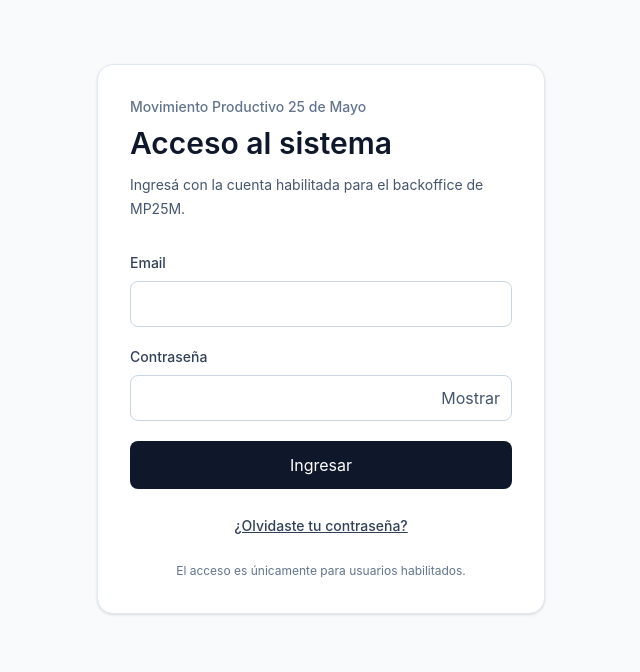
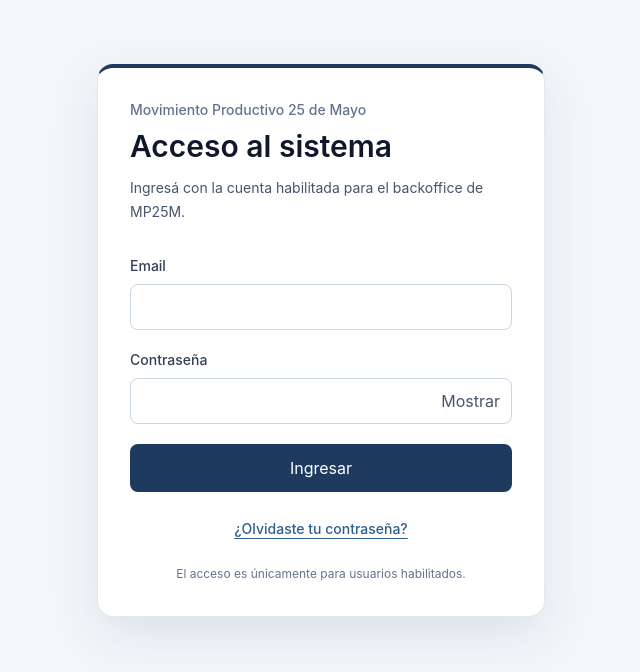
Before and after one commit to JCFAI/mp25m-web, a Next.js app: page /login in a window 1280 px wide. Shown: the top 672 px of the page, without its empty margins (319-959 px from the left). Built offline with nearby package versions, Linux system fonts and the light colour scheme.

Commit message:
Apply MP25M visual identity to authentication

```diff
--- a/app/cambiar-clave/page.tsx
+++ b/app/cambiar-clave/page.tsx
@@ -36,7 +36,7 @@ export default async function CambiarClavePage({
     : null
 
   return (
-    <main className="min-h-screen bg-slate-50 px-6 py-16">
+    <main className="min-h-screen bg-[#F4F6F9] px-6 py-16">
       <div className="mx-auto max-w-md">
         <div className="rounded-2xl border border-slate-200 bg-white p-8 shadow-sm">
           <p className="text-sm font-medium text-slate-500">
@@ -94,7 +94,7 @@ export default async function CambiarClavePage({
 
             <button
               type="submit"
-              className="w-full rounded-lg bg-slate-900 px-4 py-3 text-sm font-semibold text-white hover:bg-slate-800"
+              className="w-full rounded-lg bg-[#1E3A5F] px-4 py-3 text-sm font-semibold text-white hover:bg-[#14263D]"
             >
               Guardar nueva contraseña
             </button>
--- a/app/login/page.tsx
+++ b/app/login/page.tsx
@@ -26,9 +26,9 @@ export default async function LoginPage({
   const passwordChanged = params.reset === 'ok'
 
   return (
-    <main className="min-h-screen bg-slate-50 px-6 py-16">
+    <main className="min-h-screen bg-[#F4F6F9] px-6 py-16">
       <div className="mx-auto max-w-md">
-        <div className="rounded-2xl border border-slate-200 bg-white p-8 shadow-sm">
+        <div className="rounded-2xl border border-slate-200 border-t-4 border-t-[#1E3A5F] bg-white p-8 shadow-[0_18px_50px_rgba(30,58,95,0.10)]">
           <div className="mb-8">
             <p className="text-sm font-medium text-slate-500">
               Movimiento Productivo 25 de Mayo
@@ -70,7 +70,7 @@ export default async function LoginPage({
                 type="email"
                 autoComplete="email"
                 required
-                className="w-full rounded-lg border border-slate-300 px-3 py-2.5 text-slate-900 outline-none focus:border-slate-500"
+                className="w-full rounded-lg border border-slate-300 px-3 py-2.5 text-slate-900 outline-none focus:border-[#2F5D8C] focus:ring-2 focus:ring-[#2F5D8C]/10"
               />
             </div>
 
@@ -92,7 +92,7 @@ export default async function LoginPage({
 
             <button
               type="submit"
-              className="w-full rounded-lg bg-slate-900 px-4 py-3 text-sm font-semibold text-white hover:bg-slate-800"
+              className="w-full rounded-lg bg-[#1E3A5F] px-4 py-3 text-sm font-semibold text-white hover:bg-[#14263D]"
             >
               Ingresar
             </button>
@@ -101,7 +101,7 @@ export default async function LoginPage({
           <div className="mt-6 text-center">
             <a
               href="/recuperar-clave"
-              className="text-sm font-medium text-slate-700 underline"
+              className="text-sm font-medium text-[#2F5D8C] underline underline-offset-4 hover:text-[#1E3A5F]"
             >
               ¿Olvidaste tu contraseña?
             </a>
--- a/app/recuperar-clave/page.tsx
+++ b/app/recuperar-clave/page.tsx
@@ -26,7 +26,7 @@ export default async function RecuperarClavePage({
             : null
 
   return (
-    <main className="min-h-screen bg-slate-50 px-6 py-16">
+    <main className="min-h-screen bg-[#F4F6F9] px-6 py-16">
       <div className="mx-auto max-w-md">
         <div className="rounded-2xl border border-slate-200 bg-white p-8 shadow-sm">
           <p className="text-sm font-medium text-slate-500">
@@ -71,13 +71,13 @@ export default async function RecuperarClavePage({
                     type="email"
                     autoComplete="email"
                     required
-                    className="w-full rounded-lg border border-slate-300 px-3 py-2.5 text-slate-900 outline-none focus:border-slate-500"
+                    className="w-full rounded-lg border border-slate-300 px-3 py-2.5 text-slate-900 outline-none focus:border-[#2F5D8C] focus:ring-2 focus:ring-[#2F5D8C]/10"
                   />
                 </div>
 
                 <button
                   type="submit"
-                  className="w-full rounded-lg bg-slate-900 px-4 py-3 text-sm font-semibold text-white hover:bg-slate-800"
+                  className="w-full rounded-lg bg-[#1E3A5F] px-4 py-3 text-sm font-semibold text-white hover:bg-[#14263D]"
                 >
                   Enviar enlace
                 </button>
@@ -88,7 +88,7 @@ export default async function RecuperarClavePage({
           <div className="mt-6 text-center">
             <a
               href="/login"
-              className="text-sm font-medium text-slate-700 underline"
+              className="text-sm font-medium text-[#2F5D8C] underline underline-offset-4 hover:text-[#1E3A5F]"
             >
               Volver al ingreso
             </a>
--- a/app/sin-acceso/page.tsx
+++ b/app/sin-acceso/page.tsx
@@ -1,6 +1,6 @@
 export default function SinAccesoPage() {
   return (
-    <main className="min-h-screen bg-slate-50 px-6 py-16">
+    <main className="min-h-screen bg-[#F4F6F9] px-6 py-16">
       <div className="mx-auto max-w-lg">
         <div className="rounded-2xl border border-slate-200 bg-white p-8 shadow-sm">
           <p className="text-sm font-medium text-slate-500">
@@ -19,7 +19,7 @@ export default function SinAccesoPage() {
           <form action="/auth/signout" method="post" className="mt-8">
             <button
               type="submit"
-              className="rounded-lg bg-slate-900 px-4 py-3 text-sm font-semibold text-white hover:bg-slate-800"
+              className="rounded-lg bg-[#1E3A5F] px-4 py-3 text-sm font-semibold text-white hover:bg-[#14263D]"
             >
               Cerrar sesión
             </button>
--- a/components/password-input.tsx
+++ b/components/password-input.tsx
@@ -28,7 +28,7 @@ export function PasswordInput({
         autoComplete={autoComplete}
         minLength={minLength}
         required={required}
-        className="w-full rounded-lg border border-slate-300 px-3 py-2.5 pr-24 text-slate-900 outline-none focus:border-slate-500"
+        className="w-full rounded-lg border border-slate-300 px-3 py-2.5 pr-24 text-slate-900 outline-none focus:border-[#2F5D8C] focus:ring-2 focus:ring-[#2F5D8C]/10"
       />
 
       <button
```
